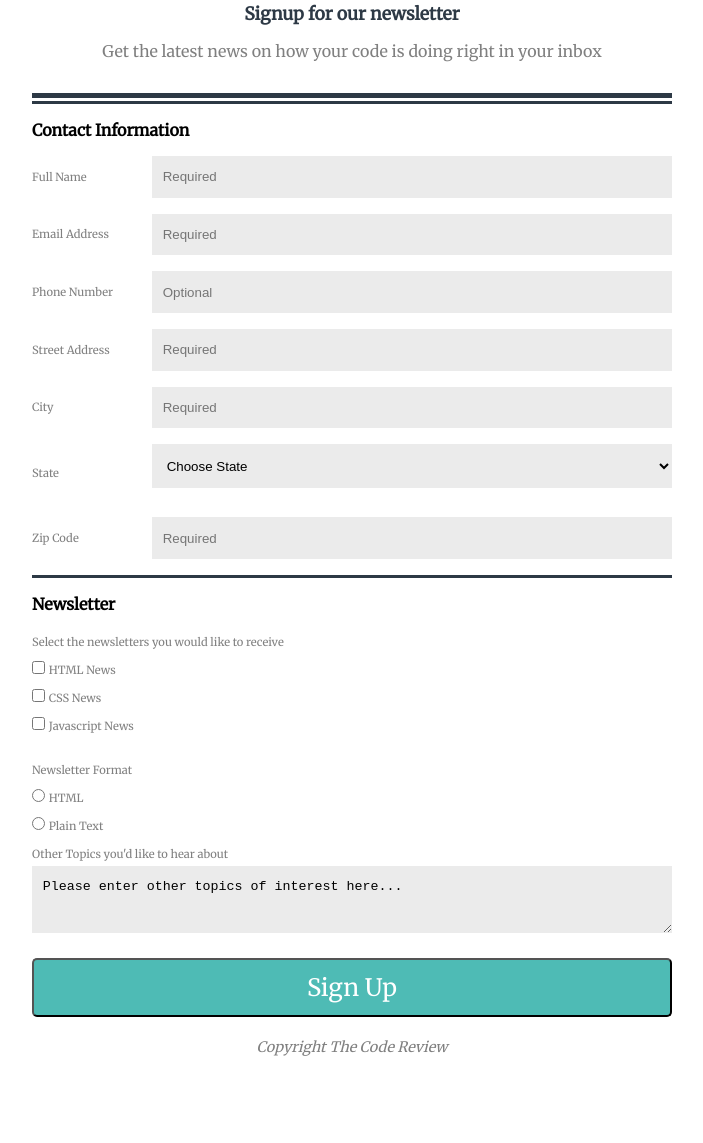
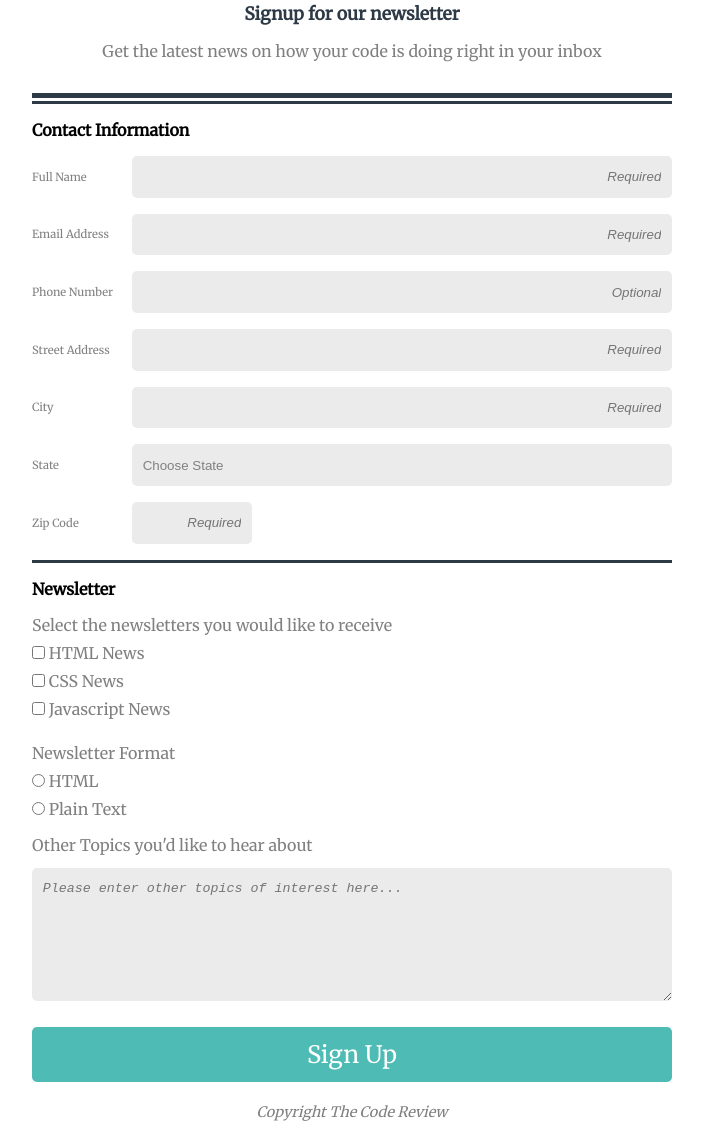
Before and after one commit to k-snides/online-registration-form, a plain HTML site: page index.html in a window 1280 px wide. Shown: the part 96-1239 px from the top of the page, without its empty margins (288-991 px from the left). Before the commit the page ends 1174 px from the top, so only its background shows below. Drawn offline with Linux system fonts and the light colour scheme.

Commit message:
fix zipcode, textarea, borders etc.

```diff
--- a/css/style.css
+++ b/css/style.css
@@ -26,6 +26,8 @@ button {
 	border-radius: 5px;
 	padding: 0.5em 0;
 	font-family: inherit;
+	border: none;
+	cursor: pointer;
 }
 
 /* --- Wrappers --- */
@@ -88,6 +90,7 @@ label {
 	font-weight: normal;
 	color: gray;
 	font-size: 0.7em;
+	margin-bottom: 0.4em;
 }
 
 .form .wrapper {
@@ -124,6 +127,7 @@ legend {
 	padding: 1em 0.8em;
 	background-color: rgb(235, 235, 235);
 	border: none;
+	border-radius: 5px;
 }
 
 .form-fields input[type="text"]:focus,
@@ -143,11 +147,49 @@ label {
 	flex: 1 0 100%;
 }
 
+.sub-heading {
+	font-size: 0.8em;
+}
+
 .form-fields input,
 .form-fields select,
 .form-newsletter__format textarea {
 	margin-bottom: 1em;
 }
+
+select{
+ -webkit-appearance: none;
+ -moz-appearance: none;
+ appearance: none;
+}
+
+select:required:invalid {
+  color: gray;
+}
+
+option[value=""][disabled] {
+  display: none;
+}
+
+#zipcode {
+	max-width: 120px;
+}
+
+::-webkit-input-placeholder { /* Chrome/Opera/Safari */
+	font-style: italic;
+	text-align: right;
+}
+::-moz-placeholder { /* Firefox 19+ */
+  font-style: italic;
+}
+:-ms-input-placeholder { /* IE 10+ */
+  font-style: italic;
+}
+:-moz-placeholder { /* Firefox 18- */
+  font-style: italic;
+}
+
+
 
 /* --- Newsletter Section --- */
 .form-newsletter__receive li {
@@ -162,11 +204,28 @@ label {
 	margin: 0.5em 0;
 }
 
+.form-newsletter__format li:nth-child(2) {
+	margin-bottom: 1em;
+}
+
 .form-newsletter__format textarea {
-	margin-top: 0.3em;
+	margin-top: 1em;
 	width: 100%;
-	height: 5em;
+	height: 10em;
 	border: none;
+}
+
+textarea::-webkit-input-placeholder { /* Chrome/Opera/Safari */
+	text-align: left;
+}
+textarea::-moz-placeholder { /* Firefox 19+ */
+  text-align: left;
+}
+textarea:-ms-input-placeholder { /* IE 10+ */
+  text-align: left;
+}
+textarea:-moz-placeholder { /* Firefox 18- */
+  text-align: left;
 }
 
 
@@ -178,18 +237,6 @@ footer p {
 	padding: 1.5em 0;
 	font-weight: lighter;
 }
-
-
-
-
-
-
-
-
-
-
-
-
 
 
 /* ===================================================
@@ -210,12 +257,33 @@ footer p {
 
 	.form-fields label {
 		flex: 1 0 100px;
-		max-width: 120px;
 		margin: auto;
+		max-width: 100px;
 	}
 
 	.form-fields input {
 		margin: auto;
+	}
+
+	.form-fields select{
+		margin-bottom: 0;
+	}
+
+	label[for="zipcode"] {
+		margin-left: 0;
+		margin-right: 0;
+	}
+
+	input#zipcode {
+		margin-left: 0;
+	}
+
+
+	.newsletter label {
+		font-size: 1em;
+	}
+	.sub-heading {
+		font-size: 0.5em;
 	}
 
 }
--- a/index.html
+++ b/index.html
@@ -70,8 +70,8 @@
 								<li>
 									<!-- States -->
 									<label for="state">State</label>
-									<select name="state" id="state">
-										<option value="" selected="selected">Choose State</option>
+									<select name="state" id="state" required>
+										<option value="" disabled selected>Choose State</option>
 											<optgroup label="United States">
 												<option value="AL">Alabama</option>
 												<option value="AK">Alaska</option>
@@ -146,7 +146,7 @@
 								<li>
 									<!-- Zip Code -->
 									<label for="zipcode">Zip Code</label>
-									<input type="number" id="zipcode" name="zipcode" placeholder="Required" />
+									<input type="text" id="zipcode" name="zipcode" placeholder="Required" />
 								</li>
 							</ul>
 						</div>
@@ -158,7 +158,7 @@
 						<legend>Newsletter</legend>
 
 							<!-- Newsletters (Checkbox) -->
-							<label>Select the newsletters you would like to receive</label>
+							<label class="sub-heading">Select the newsletters you would like to receive</label>
 
 							<div class="form-group">
 								<ul class="form-newsletter__receive">
@@ -181,7 +181,7 @@
 
 
 							<!-- Newsletter Format (Radio) -->
-							<label>Newsletter Format</label>
+							<label class="sub-heading">Newsletter Format</label>
 
 							<div class="form-group">
 								<ul class="form-newsletter__format">
@@ -197,8 +197,8 @@
 
 									<!-- Other topics -->
 									<li>
-										<label for="other-topics">Other Topics you'd like to hear about</label>
-										<textarea name="other_topics" id="other-topics">Please enter other topics of interest here...</textarea>
+										<label class="sub-heading" for="other-topics">Other Topics you'd like to hear about</label>
+										<textarea name="other_topics" id="other-topics" placeholder="Please enter other topics of interest here..."></textarea>
 									</li>
 								</ul>
 							</div>
```
